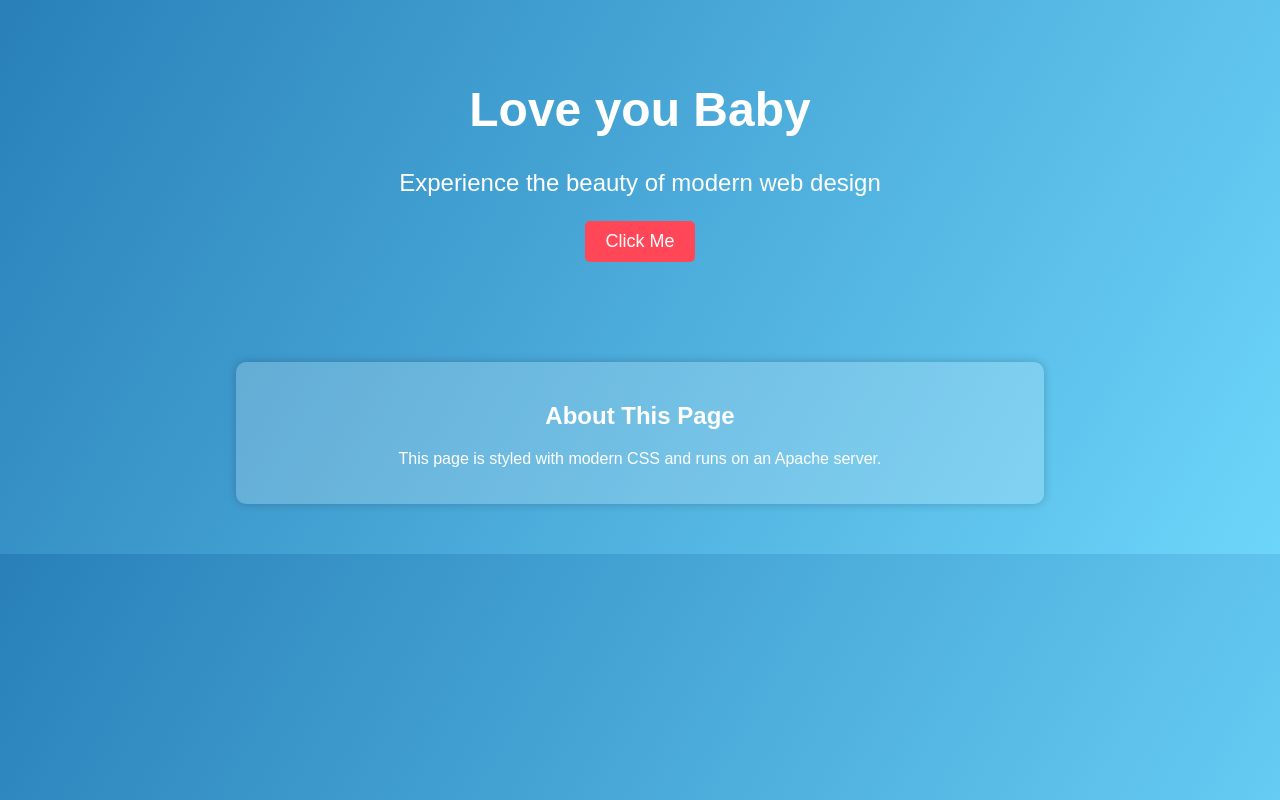
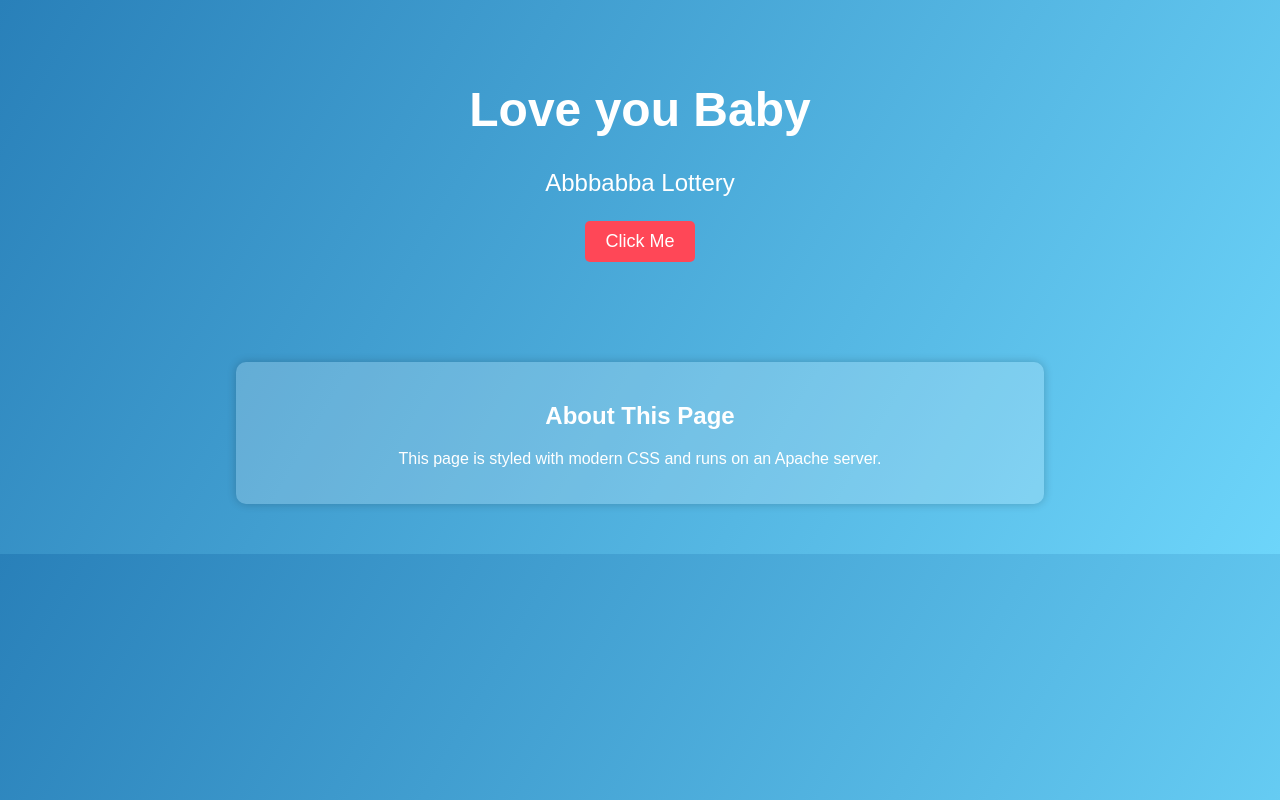
Before and after one commit to GChanna21/webapp, a plain HTML site: page index.html in a window 1280 px wide. Drawn offline with Linux system fonts and the light colour scheme.

Commit message:
Edited html file agin

```diff
--- a/index.html
+++ b/index.html
@@ -9,7 +9,7 @@
 <body>
     <header>
         <h1>Love you Baby</h1>
-        <p>Experience the beauty of modern web design</p>
+        <p>Abbbabba Lottery </p>
         <button onclick="showMessage()">Click Me</button>
     </header>
 
```
